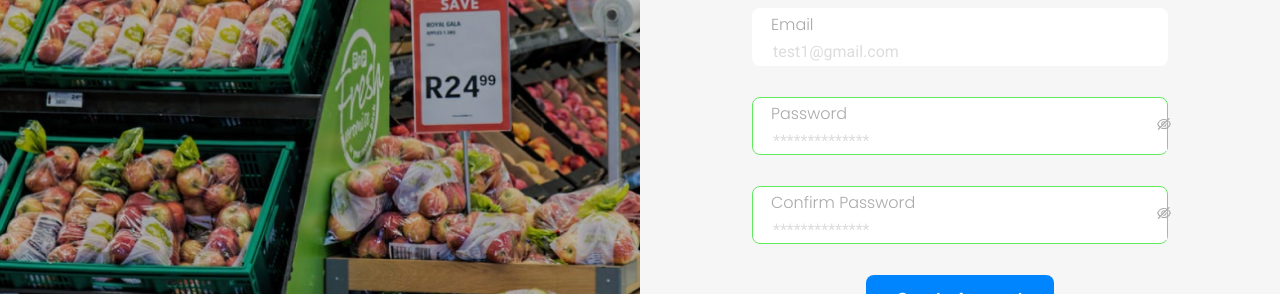
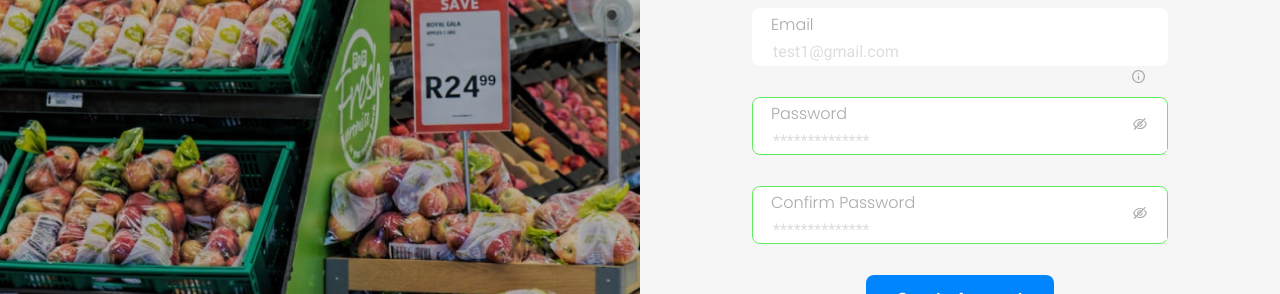
Before and after one commit to amt-augustineopokukesse/my-storefront-frontend, a React (Vite) app: page /signup in a window 1280 px wide. Shown: the part 290-584 px from the top of the page. Built offline with nearby package versions, Linux system fonts and the light colour scheme.

Commit message:
Added password tooltip with message

```diff
--- a/package.json
+++ b/package.json
@@ -12,6 +12,7 @@
   },
   "dependencies": {
     "@reduxjs/toolkit": "^1.9.5",
+    "@tippyjs/react": "^4.2.6",
     "axios": "^1.4.0",
     "hoist-non-react-statics": "^3.3.2",
     "react": "^18.2.0",
--- a/src/Redux/AuthSlice.ts
+++ b/src/Redux/AuthSlice.ts
@@ -29,7 +29,8 @@ export const addNewUser = createAsyncThunk(
   'auth/addNewUser',
   async (user: NewUser | NewBusiness, { rejectWithValue }) => {
     try {
-      const response = await axios.post(`${API_BASE_URL}/api/customer/signup`, user);
+      const usertype = 'businessName' in user ? 'merchant' : 'customer';
+      const response = await axios.post(`${API_BASE_URL}/api/${usertype}/signup`, user);
       return response.data;
     } catch (error:any) {
       return rejectWithValue(error.message);
--- /dev/null
+++ b/src/assets/styles/authenticationStyles/PasswordInfo.scss
@@ -0,0 +1,19 @@
+.icon {
+    position: absolute;
+    top: 45%;
+    right: 0%;
+    transform: translateX(calc(100% - 148px));
+}
+.custom-tooltip {
+    display: flex;
+    align-items: center;
+    width: 268px;
+    height: 108px;
+    font-family: 'Poppins';
+    font-size: 14px;
+    color: #858585;
+    background: rgba(255, 255, 255, 0.8);
+    border-radius: 5px;
+    border: 1px solid #AAAAAA;
+    opacity: 1;
+}
--- a/src/assets/styles/authenticationStyles/TextInput.scss
+++ b/src/assets/styles/authenticationStyles/TextInput.scss
@@ -9,6 +9,7 @@
     justify-content: center;
     padding: 0px 0px 0px 18px;
     border: 1px solid transparent;
+    position: relative;
     label{
         position: relative;
         top: 10px;
@@ -31,8 +32,8 @@
     }
     .icon-container {
         position: absolute;
-        transform: translateX(380px);
-        //left: 50px;
+        right: 0;
+        transform: translateX(calc(100% - 40px));
         cursor: pointer;
         color: #aaaaaa;
         padding: 5px;
--- /dev/null
+++ b/src/components/authComponents/PasswordInfo.tsx
@@ -0,0 +1,28 @@
+import React from 'react';
+import 'tippy.js/dist/tippy.css';
+import Tooltip from '@tippyjs/react';
+import infoIcon from '../../assets/svg/required-icon.svg';
+import '../../assets/styles/authenticationStyles/PasswordInfo.scss';
+
+const PasswordInfo: React.FC = () => {
+  return (
+    <Tooltip
+      content={
+        <div>
+          <p>Passwords must contain at least 8 characters, including UPPERCASE, lowercase letters, number and a special character(@#$%^&*?)</p>
+        </div>
+      }
+      arrow={false}
+      placement='bottom'
+      animation='shift-away'
+      maxWidth='240px'
+      duration={300}
+      offset={[-100, 10]}
+      className='custom-tooltip'
+    >
+      <img src={infoIcon} alt="info icon" className='icon'/>
+    </Tooltip>
+  );
+};
+
+export default PasswordInfo;
--- a/src/components/authComponents/SignUpForm.tsx
+++ b/src/components/authComponents/SignUpForm.tsx
@@ -8,6 +8,7 @@ import { NewBusiness, NewUser } from '../../Redux/Authentication/initialState';
 import Email from './Email';
 import Password from './Password';
 import { validateEmail, handleEmailCheck, handlePasswordCheck, handleValidPassword, validatePassword } from './AuthUtils';
+import PasswordInfo from './PasswordInfo';
 
 const SignUpForm: React.FC = () => {
   const [businessAccount, setBusinessAccount] = useState<boolean>(false);
@@ -111,7 +112,7 @@ const SignUpForm: React.FC = () => {
           </div>
         )}
         <Email onChange={handleInputChange} />
-
+        <PasswordInfo />
         <div className="password">
           <Password type="password" id="pw1" name="password"  label='Password' onChange={handleInputChange} />
           <Password type="password" id="pw2" name="confirm_password"  label='Confirm Password' onChange={handleInputChange} disabled />
```
Also changed, not shown: src/Pages/HomePage.tsx (added, +11 -0 lines), src/components/authComponents/Password.tsx (+0 -11 lines), src/assets/svg/required-icon.svg (added), 1 other file (tests, documents, lock files or other folders).
